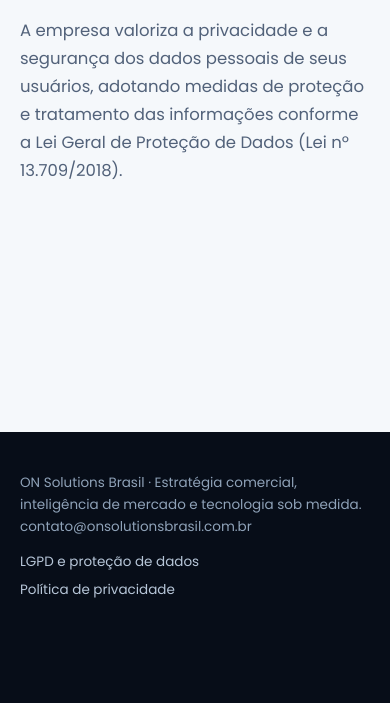
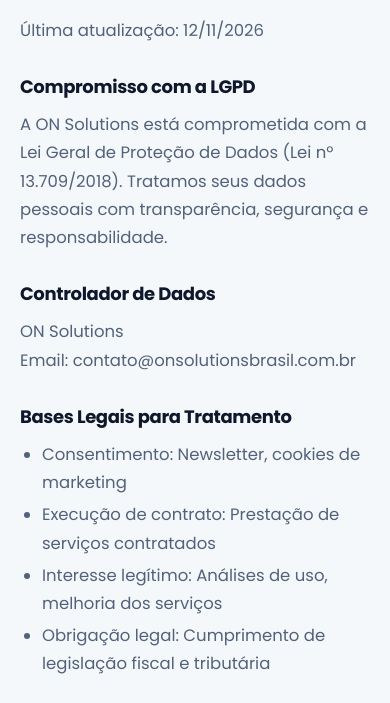
Before and after one commit to BrookSK/lp-01-onsolutions, a plain HTML site: page lgpd/index.html in a window 390 px wide. Shown: the part 135-838 px from the top of the page. Drawn offline with Linux system fonts and the light colour scheme.

Commit message:
feat(legal): expand LGPD and privacy policy content with comprehensive data protection details
- Update LGPD page with detailed sections: commitment, data controller, legal bases, user rights, exercise procedures, security measures, and data retention
- Expand privacy policy with complete information architecture: data collection, usage purposes, third-party sharing, security, user rights, cookies, and contact details
- Enhance legalRender function to parse and render markdown-style formatting (## for headings, - for lists)
- Add CSS styling for legal page content: responsive heading sizes, bulleted lists with proper spacing, and styled list items
- Update LEGAL_PREFIX from v1 to v2 to reflect content structure changes
- Include last updated timestamp and reference to source content from onsolutionsbrasil.com.br

```diff
--- a/css/styles.css
+++ b/css/styles.css
@@ -190,3 +190,6 @@ details p{padding:0 22px 22px;line-height:1.7}
 .adm-btn{font:inherit;font-weight:700;font-size:14px;padding:11px 18px;border-radius:999px;border:0;background:var(--teal);color:#fff;cursor:pointer;text-decoration:none}
 .adm-btn.adm-sec{background:#fff;color:var(--text);border:1px solid var(--line)}
 .adm-msg{margin-top:12px;color:var(--tealD);font-weight:600;min-height:1.5em}
+.legal-body h2{font-size:clamp(18px,4vw,22px);font-weight:700;letter-spacing:-.02em;margin:28px 0 10px;color:var(--text)}
+.legal-body ul{list-style:disc;padding-left:22px;margin:0 0 16px;max-width:760px}
+.legal-body li{color:var(--soft);font-size:16.5px;line-height:1.7;margin-bottom:4px}
--- a/js/legal.js
+++ b/js/legal.js
@@ -1,16 +1,53 @@
-// Conteúdo das páginas legais. Cada página tem chave própria (separação de conteúdos).
-// Os textos abaixo são EXEMPLOS de teste: substitua pelo conteúdo definitivo da empresa.
+// Conteúdo das páginas legais (espelha as páginas de referência em onsolutionsbrasil.com.br).
+// Formato do texto: "## Título" = subtítulo, "- item" = lista, linha em branco separa blocos.
 var LEGAL_PAGES = {
   "lgpd": {
     title: "LGPD e Proteção de Dados",
-    text: "A empresa valoriza a privacidade e a segurança dos dados pessoais de seus usuários, adotando medidas de proteção e tratamento das informações conforme a Lei Geral de Proteção de Dados (Lei nº 13.709/2018)."
+    text: [
+      "Última atualização: 12/11/2026",
+      "## Compromisso com a LGPD",
+      "A ON Solutions está comprometida com a Lei Geral de Proteção de Dados (Lei nº 13.709/2018). Tratamos seus dados pessoais com transparência, segurança e responsabilidade.",
+      "## Controlador de Dados",
+      "ON Solutions\nEmail: contato@onsolutionsbrasil.com.br",
+      "## Bases Legais para Tratamento",
+      "- Consentimento: Newsletter, cookies de marketing\n- Execução de contrato: Prestação de serviços contratados\n- Interesse legítimo: Análises de uso, melhoria dos serviços\n- Obrigação legal: Cumprimento de legislação fiscal e tributária",
+      "## Seus Direitos como Titular",
+      "Conforme a LGPD, você possui os seguintes direitos:",
+      "- Confirmação da existência de tratamento\n- Acesso aos dados\n- Correção de dados incompletos ou desatualizados\n- Anonimização, bloqueio ou eliminação de dados desnecessários\n- Portabilidade dos dados\n- Eliminação dos dados tratados com consentimento\n- Informação sobre compartilhamento\n- Possibilidade de não fornecer consentimento e consequências\n- Revogação do consentimento",
+      "## Como Exercer seus Direitos",
+      "Para exercer qualquer um dos direitos listados acima, entre em contato conosco através do email: contato@onsolutionsbrasil.com.br\nResponderemos sua solicitação em até 15 dias úteis.",
+      "## Segurança",
+      "Implementamos medidas de segurança técnicas e administrativas para proteger os dados pessoais, incluindo criptografia, controle de acesso, backups e monitoramento.",
+      "## Retenção de Dados",
+      "Mantemos seus dados pessoais apenas pelo tempo necessário para as finalidades para as quais foram coletados, ou conforme exigido por lei."
+    ].join("\n\n")
   },
   "politica-de-privacidade": {
     title: "Política de Privacidade",
-    text: "As informações fornecidas pelos usuários, como nome, e-mail e telefone, poderão ser utilizadas para atendimento, comunicação e prestação dos serviços oferecidos pela empresa, respeitando as finalidades informadas e a legislação aplicável."
+    text: [
+      "Última atualização: 12/11/2026",
+      "## 1. Informações que Coletamos",
+      "A ON Solutions coleta informações pessoais que você nos fornece voluntariamente ao entrar em contato, assinar nossa newsletter, solicitar orçamentos ou utilizar nossos serviços. As informações podem incluir:",
+      "- Nome completo\n- Endereço de email\n- Número de telefone\n- Nome da empresa\n- Informações de projeto",
+      "## 2. Como Utilizamos suas Informações",
+      "Utilizamos as informações coletadas para:",
+      "- Responder às suas solicitações e mensagens\n- Enviar orçamentos e propostas comerciais\n- Enviar comunicações sobre nossos serviços (com consentimento)\n- Melhorar nossos serviços e experiência do usuário\n- Cumprir obrigações legais",
+      "## 3. Compartilhamento de Dados",
+      "Não vendemos, alugamos ou compartilhamos suas informações pessoais com terceiros para fins de marketing. Podemos compartilhar informações com:",
+      "- Prestadores de serviço que nos auxiliam na operação do negócio\n- Autoridades legais, quando exigido por lei",
+      "## 4. Segurança dos Dados",
+      "Implementamos medidas técnicas e organizacionais para proteger suas informações contra acesso não autorizado, alteração, divulgação ou destruição.",
+      "## 5. Seus Direitos",
+      "Você tem o direito de:",
+      "- Acessar seus dados pessoais\n- Solicitar correção de dados incorretos\n- Solicitar exclusão de seus dados\n- Revogar consentimento\n- Solicitar portabilidade dos dados",
+      "## 6. Cookies",
+      "Utilizamos cookies para melhorar sua experiência em nosso site. Consulte nossa Política de Cookies para mais informações.",
+      "## 7. Contato",
+      "Para dúvidas sobre esta política ou exercer seus direitos, entre em contato conosco pelo email: contato@onsolutionsbrasil.com.br"
+    ].join("\n\n")
   }
 };
-var LEGAL_PREFIX = "on_legal_v1_";
+var LEGAL_PREFIX = "on_legal_v2_";
 
 function legalGet(key) {
   var saved = null;
@@ -20,16 +57,33 @@ function legalGet(key) {
 function legalSet(key, text) { window.localStorage.setItem(LEGAL_PREFIX + key, text); }
 function legalReset(key) { window.localStorage.removeItem(LEGAL_PREFIX + key); }
 
-// Renderiza texto puro em parágrafos (textContent evita injeção de HTML)
+// Renderiza o texto em títulos, listas e parágrafos (textContent evita injeção de HTML)
 function legalRender(el, text) {
   el.innerHTML = "";
   text.split(/\n\s*\n/).forEach(function (block) {
-    block = block.trim();
-    if (!block) return;
-    var p = document.createElement("p");
-    p.textContent = block;
-    p.style.whiteSpace = "pre-line";
-    el.appendChild(p);
+    var lines = block.split("\n").map(function (l) { return l.trim(); }).filter(Boolean);
+    if (!lines.length) return;
+    if (lines[0].indexOf("## ") === 0) {
+      var h = document.createElement("h2");
+      h.textContent = lines[0].slice(3);
+      el.appendChild(h);
+      lines = lines.slice(1);
+      if (!lines.length) return;
+    }
+    if (lines[0].indexOf("- ") === 0) {
+      var ul = document.createElement("ul");
+      lines.forEach(function (l) {
+        var li = document.createElement("li");
+        li.textContent = l.replace(/^-\s+/, "");
+        ul.appendChild(li);
+      });
+      el.appendChild(ul);
+    } else {
+      var p = document.createElement("p");
+      p.textContent = lines.join("\n");
+      p.style.whiteSpace = "pre-line";
+      el.appendChild(p);
+    }
   });
 }
 
```
